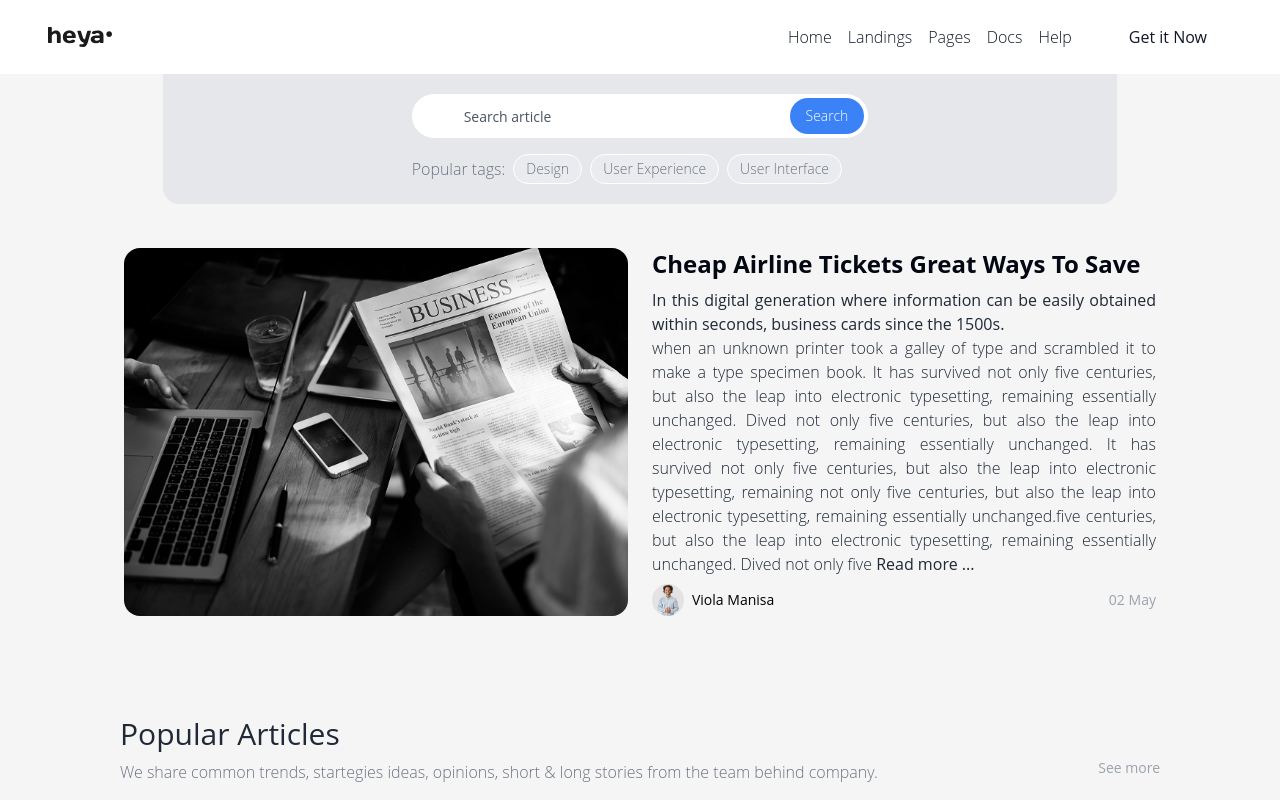
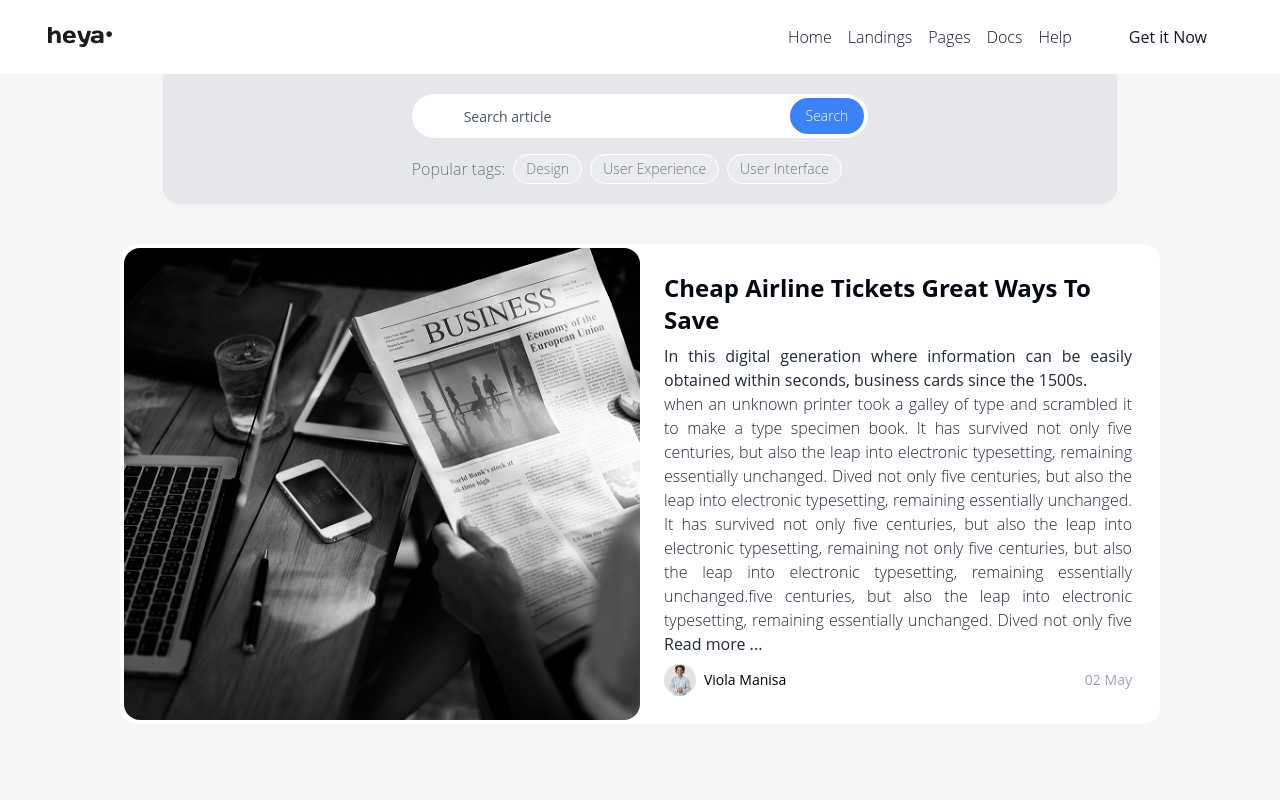
Before and after one commit to setykarimi/Heya-News, a React (Vite) app: page / in a window 1280 px wide. Shown: the top 800 px of the page. Built offline with nearby package versions, Linux system fonts and the light colour scheme; some icons are missing.

Commit message:
Subject: Style, Description: Edit background color, Date: 6/24/2023

```diff
--- a/src/components/banner/newsBanner.jsx
+++ b/src/components/banner/newsBanner.jsx
@@ -4,10 +4,10 @@ import avatar from '../../assets/images/people/boyOne.png';
 
 const NewsBanner = () => {
     return (
-        <div className='p-1 rounded-2xl'>
-            <div className="md:grid flex flex-col grid-cols-2 gap-6">
+        <div className='p-1 rounded-2xl bg-white'>
+            <div className="md:grid flex flex-col grid-cols-2">
                 <img src={Image} alt="NewsBanner" className='rounded-2xl md:h-full h-60 object-cover' />
-                <div className='flex flex-col gap-2 justify-between'>
+                <div className='flex flex-col gap-2 justify-between p-6'>
                     <h2 className='text-gray-950 font-bold xl:text-5xl md:text-2xl text-xl'>Cheap Airline Tickets Great Ways To Save</h2>
                     <p className='text-gray-800 font-light text-justify'><span className='font-medium block'>In this digital generation where information can be easily obtained within seconds, business cards since the 1500s.</span> when an unknown printer took a galley of type and scrambled it to make a type specimen book. It has survived not only five centuries, but also the leap into electronic typesetting, remaining essentially unchanged. Dived not only five centuries, but also the leap into electronic typesetting, remaining essentially unchanged.  It has survived not only five centuries, but also the leap into electronic typesetting, remaining not only five centuries, but also the leap into electronic typesetting, remaining essentially unchanged.five centuries, but also the leap into electronic typesetting, remaining essentially unchanged. Dived not only five  <Link to="" className='font-medium'>Read more ...</Link></p>
                     <div className='flex justify-between items-center'>
```
